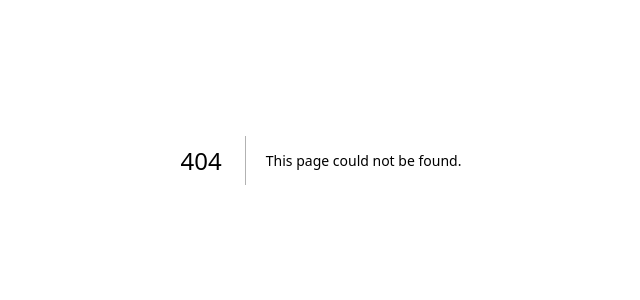
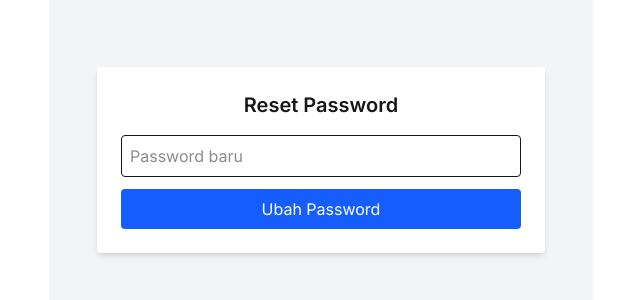
Before and after one commit to stevenmulya/mystore-nextjs, a Next.js app: page /auth/reset-password in a window 1280 px wide. Before the commit this address had no page. Shown: the part 256-556 px from the top of the page, without its empty margins (319-959 px from the left). Built offline with nearby package versions, Linux system fonts and the light colour scheme; no server answers.

Commit message:
Initial commit

```diff
--- /dev/null
+++ b/src/app/auth/reset-password/page.tsx
@@ -0,0 +1,48 @@
+'use client'
+
+import { useState } from 'react'
+import { supabase } from '@/lib/supabase'
+import { useRouter } from 'next/navigation'
+
+export default function ResetPasswordPage() {
+  const [password, setPassword] = useState('')
+  const [error, setError] = useState('')
+  const [message, setMessage] = useState('')
+  const router = useRouter()
+
+  const handleReset = async (e: React.FormEvent) => {
+    e.preventDefault()
+    setError('')
+    setMessage('')
+
+    const { error } = await supabase.auth.updateUser({ password })
+
+    if (error) {
+      setError(error.message)
+    } else {
+      setMessage('Password berhasil diubah. Silakan login.')
+      setTimeout(() => router.push('/auth/login'), 3000)
+    }
+  }
+
+  return (
+    <main className="min-h-screen flex items-center justify-center bg-gray-100">
+      <form onSubmit={handleReset} className="bg-white p-6 rounded shadow-md w-full max-w-md">
+        <h2 className="text-xl font-semibold mb-4 text-center">Reset Password</h2>
+        {error && <p className="text-red-500 mb-2">{error}</p>}
+        {message && <p className="text-green-600 mb-2">{message}</p>}
+        <input
+          type="password"
+          placeholder="Password baru"
+          className="w-full mb-3 p-2 border rounded"
+          value={password}
+          onChange={e => setPassword(e.target.value)}
+          required
+        />
+        <button type="submit" className="w-full bg-blue-600 text-white p-2 rounded hover:bg-blue-700">
+          Ubah Password
+        </button>
+      </form>
+    </main>
+  )
+}
```
